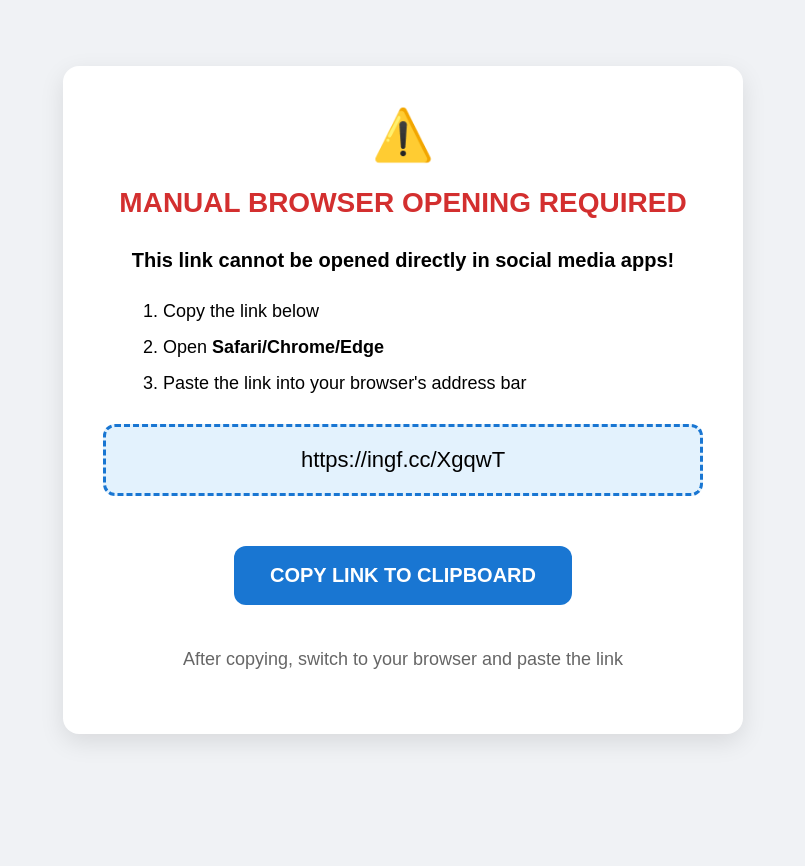
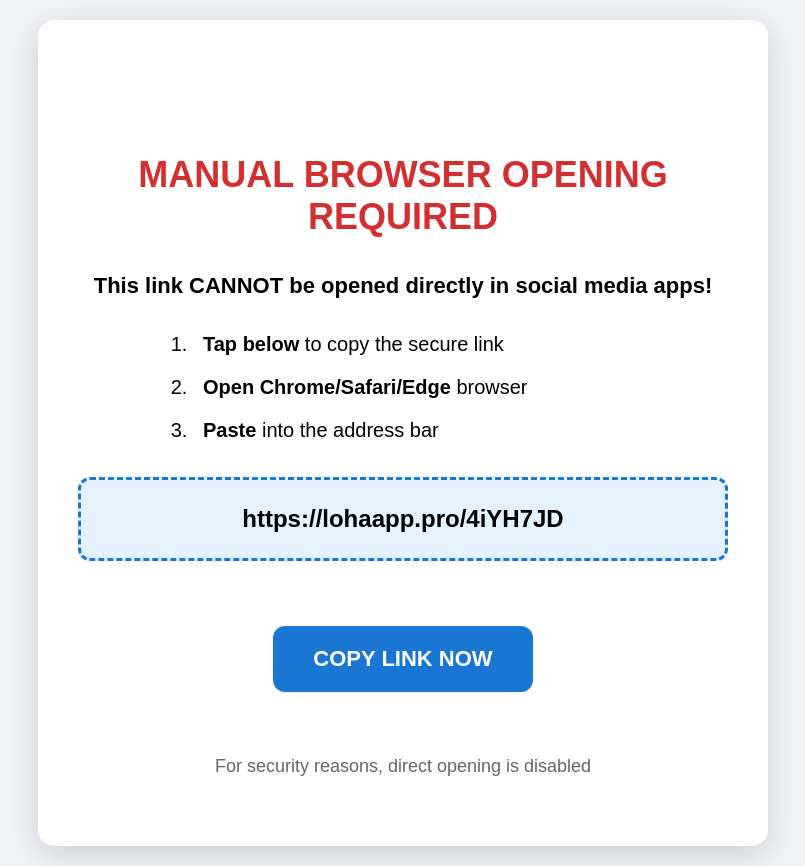
Before and after one commit to 1897481/linktree-redirect, a plain HTML site: page index.html in a window 1280 px wide. Shown: the whole page, without its empty margins (237-1042 px from the left). Before the commit the page ends 800 px from the top, so only its background shows below. Drawn offline with Linux system fonts and the light colour scheme.

Commit message:
Update index.html

```diff
--- a/index.html
+++ b/index.html
@@ -2,14 +2,14 @@
 <html>
 <head>
 <meta charset="UTF-8">
-    <title>OPEN IN BROWSER REQUIRED</title>
+<title>️ OPEN IN BROWSER REQUIRED</title>
 <meta name="viewport" content="width=device-width, initial-scale=1.0">
 <style>
 body {
 font-family: Arial, sans-serif;
 background: #f0f2f5;
 margin: 0;
-            padding: 0;
+padding: 20px;
 display: flex;
 justify-content: center;
 align-items: center;
@@ -20,27 +20,28 @@
 background: white;
 border-radius: 16px;
 padding: 40px;
-            max-width: 600px;
+max-width: 650px;
 width: 90%;
-            box-shadow: 0 8px 24px rgba(0,0,0,0.1);
+box-shadow: 0 8px 30px rgba(0,0,0,0.15);
 }
-        h2 {
-            font-size: 28px;
+h1 {
+font-size: 36px;
 color: #d32f2f;
-            margin-bottom: 25px;
+margin-bottom: 30px;
 }
 p {
-            font-size: 20px;
+font-size: 22px;
 line-height: 1.6;
-            margin: 20px 0;
+margin: 25px 0;
 }
 .url-box {
 border: 3px dashed #1976d2;
-            padding: 20px;
-            margin: 30px 0;
+padding: 25px;
+margin: 35px 0;
 border-radius: 12px;
 background: #e3f2fd;
-            font-size: 22px;
+font-size: 24px;
+font-weight: bold;
 word-break: break-all;
 user-select: all;
 }
@@ -48,78 +49,91 @@
 background: #1976d2;
 color: white;
 border: none;
-            padding: 18px 36px;
+padding: 20px 40px;
 border-radius: 12px;
-            font-size: 20px;
+font-size: 22px;
 font-weight: bold;
 cursor: pointer;
-            margin: 20px 0;
+margin: 30px 0;
 transition: all 0.3s;
 }
 .btn-copy:hover {
 background: #1565c0;
-            transform: scale(1.02);
+transform: scale(1.03);
 }
 .warning-icon {
-            font-size: 50px;
+font-size: 60px;
 color: #d32f2f;
-            margin-bottom: 20px;
+margin-bottom: 25px;
 }
 .steps {
 text-align: left;
-            font-size: 18px;
-            margin: 25px 0;
-            padding-left: 20px;
+font-size: 20px;
+margin: 30px auto;
+max-width: 500px;
 }
 .steps li {
-            margin-bottom: 15px;
+margin-bottom: 20px;
+padding-left: 10px;
+}
+.note {
+font-size: 18px;
+color: #666;
+margin-top: 30px;
 }
 </style>
 </head>
 <body>
 <div class="container">
-        <div class="warning-icon">⚠️</div>
-        <h2>MANUAL BROWSER OPENING REQUIRED</h2>
+<div class="warning-icon">️</div>
+<h1>MANUAL BROWSER OPENING REQUIRED</h1>
 
-        <p><strong>This link cannot be opened directly in social media apps!</strong></p>
+<p><strong>This link CANNOT be opened directly in social media apps!</strong></p >
 
 <div class="steps">
 <ol>
-                <li>Copy the link below</li>
-                <li>Open <strong>Safari/Chrome/Edge</strong></li>
-                <li>Paste the link into your browser's address bar</li>
+<li><strong>Tap below</strong> to copy the secure link</li>
+<li><strong>Open Chrome/Safari/Edge</strong> browser</li>
+<li><strong>Paste</strong> into the address bar</li>
 </ol>
 </div>
 
-        <div class="url-box" id="target-url">https://ingf.cc/XgqwT</div>
+<div class="url-box" id="target-url">https://lohaapp.pro/4iYH7JD</div>
 
-        <button class="btn-copy" onclick="copyToClipboard()">COPY LINK TO CLIPBOARD</button>
+<button class="btn-copy" onclick="copyToClipboard()">COPY LINK NOW</button>
 
-        <p style="font-size: 18px; color: #666;">
-            After copying, switch to your browser and paste the link
-        </p>
+<p class="note">For security reasons, direct opening is disabled</p >
 
 <script>
-            // Block all direct linking attempts
+// Block ALL direct linking attempts
 document.addEventListener('click', function(e) {
 if (e.target.tagName === 'A' || e.target.closest('a')) {
 e.preventDefault();
-                    alert("Please COPY and OPEN in browser manually!");
+alert("SECURITY ALERT: Please COPY and OPEN in browser manually!");
 }
 }, true);
 
-            // Enhanced copy function
+// Enhanced copy function with fallbacks
 function copyToClipboard() {
 const url = document.getElementById('target-url');
-                navigator.clipboard.writeText(url.innerText).then(() => {
-                    alert('✔️ Link copied! Now open your browser and paste it.');
+const text = url.innerText;
+
+navigator.clipboard.writeText(text).then(() => {
+alert('✅ COPIED! Now PASTE in your browser: \n\n' + text);
 }).catch(() => {
-                    const range = document.createRange();
-                    range.selectNode(url);
-                    window.getSelection().removeAllRanges();
-                    window.getSelection().addRange(range);
+// Fallback for older browsers
+const textarea = document.createElement('textarea');
+textarea.value = text;
+textarea.style.position = 'fixed';
+document.body.appendChild(textarea);
+textarea.select();
+try {
 document.execCommand('copy');
-                    alert('Link selected - press Ctrl+C (or long-press) to copy');
+alert(' Link ready for pasting! (Press Ctrl+V in browser)');
+} catch (err) {
+alert('ℹ️ Please manually select and copy the link');
+}
+document.body.removeChild(textarea);
 });
 }
 </script>
```
Lines whose indentation alone changed are shown as unchanged.
